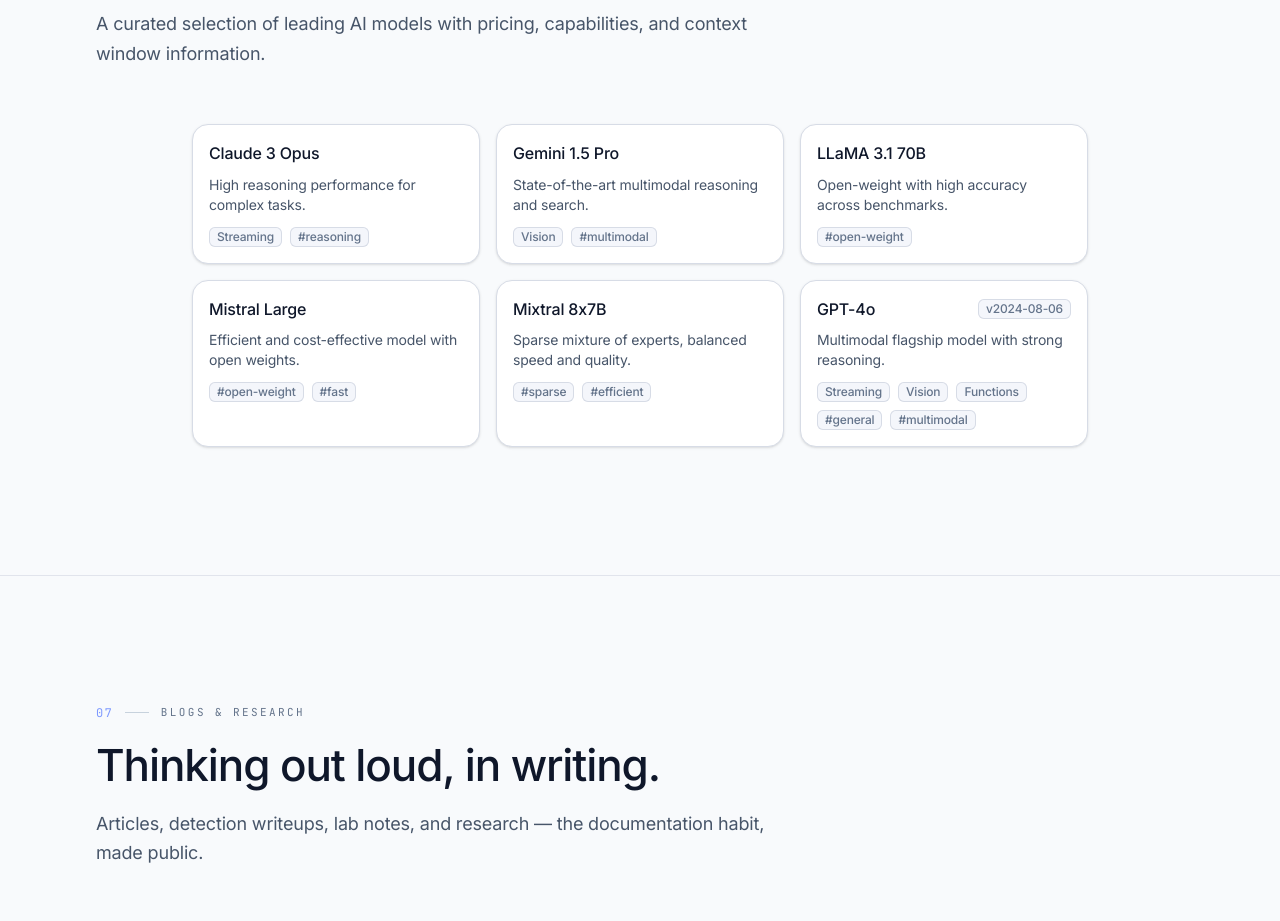
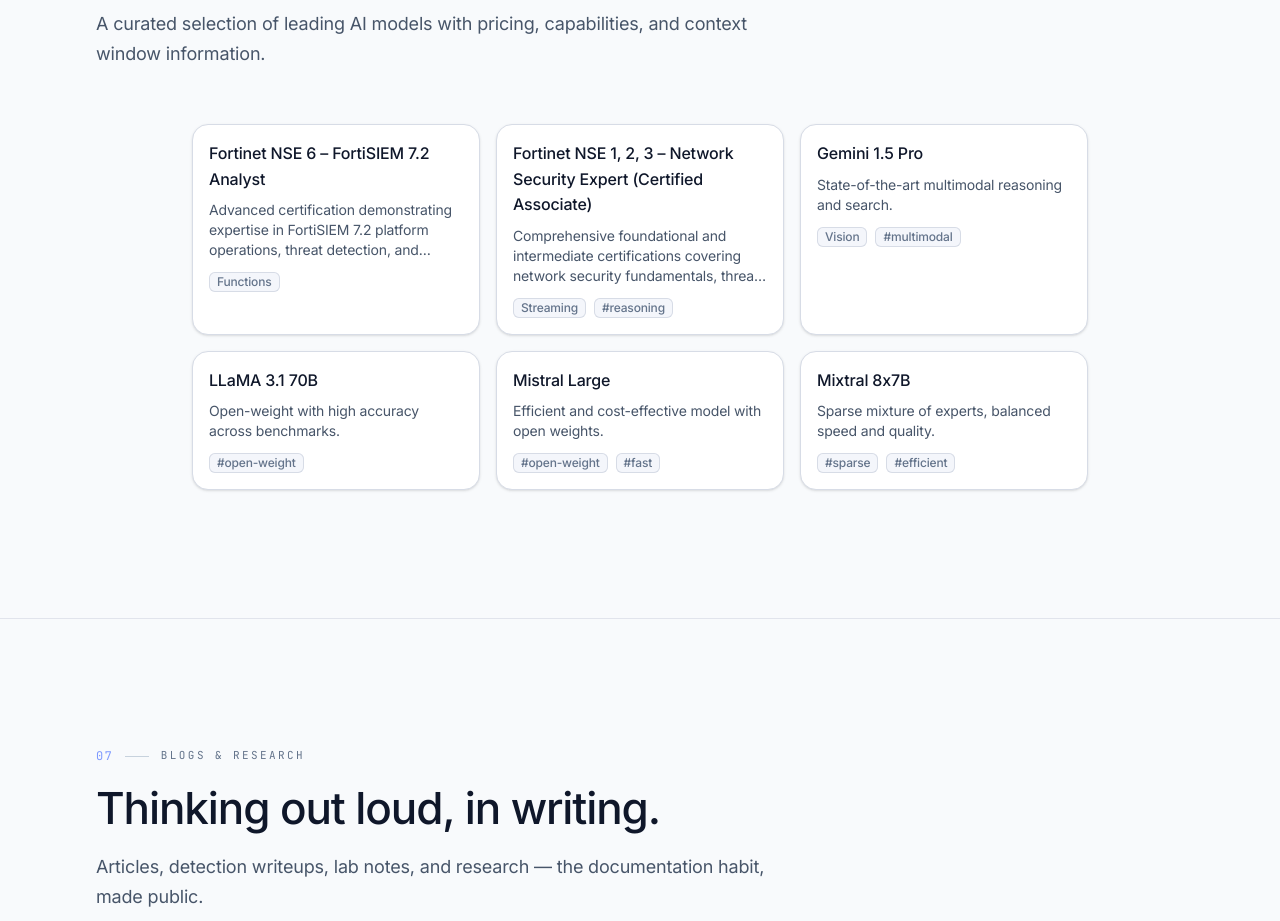
Before and after one commit to bridizzma/portfolio, a React (Vite) app: page / in a window 1280 px wide. Shown: the part 8180-9101 px from the top of the page. Built offline with nearby package versions, Linux system fonts and the light colour scheme.

Commit message:
Update AI models with Fortinet certification details
changes

```diff
--- a/src/components/sections/Certifications.tsx
+++ b/src/components/sections/Certifications.tsx
@@ -5,25 +5,22 @@ import { viewportOnce } from "@/lib/motion";
 
 const aiModels = [
   {
-    id: "gpt-4o",
-    name: "GPT-4o",
-    provider: "OpenAI",
-    family: "GPT-4",
-    version: "2024-08-06",
-    description: "Multimodal flagship model with strong reasoning.",
-    contextWindowTokens: 128000,
-    inputPricePer1KTokensUSD: 0.005,
+    id: "fortinet-nse6",
+    name: "Fortinet NSE 6 – FortiSIEM 7.2 Analyst",
+    provider: "Fortinet",
+    family: "Network Security Expert",
+    description: "Advanced certification demonstrating expertise in FortiSIEM 7.2 platform operations, threat detection, and security event analysis. Specialized knowledge in enterprise SIEM deployment and incident response workflows.",
+    context: "Expert Level",
+    usecase : "SIEM Operations",
     outputPricePer1KTokensUSD: 0.015,
-    supports: { vision: true, streaming: true, functionCalling: true },
-    tags: ["general", "multimodal"],
-    meta: { latencyMsP50: 320 },
+    supports: { SIEM: true, "Threat Detection": true, functionCalling: true },
   },
   {
-    id: "claude-3-opus",
-    name: "Claude 3 Opus",
-    provider: "Anthropic",
-    family: "Claude 3",
-    description: "High reasoning performance for complex tasks.",
+    id: "fortinet-nse123",
+    name: "Fortinet NSE 1, 2, 3 – Network Security Expert (Certified Associate)",
+    provider: "Fortinet",
+    family: "Network Security Expert",
+    description: "Comprehensive foundational and intermediate certifications covering network security fundamentals, threat prevention, and security architecture. Demonstrates competency across Fortinet security ecosystem.",
     contextWindowTokens: 200000,
     inputPricePer1KTokensUSD: 0.015,
     outputPricePer1KTokensUSD: 0.075,
```
